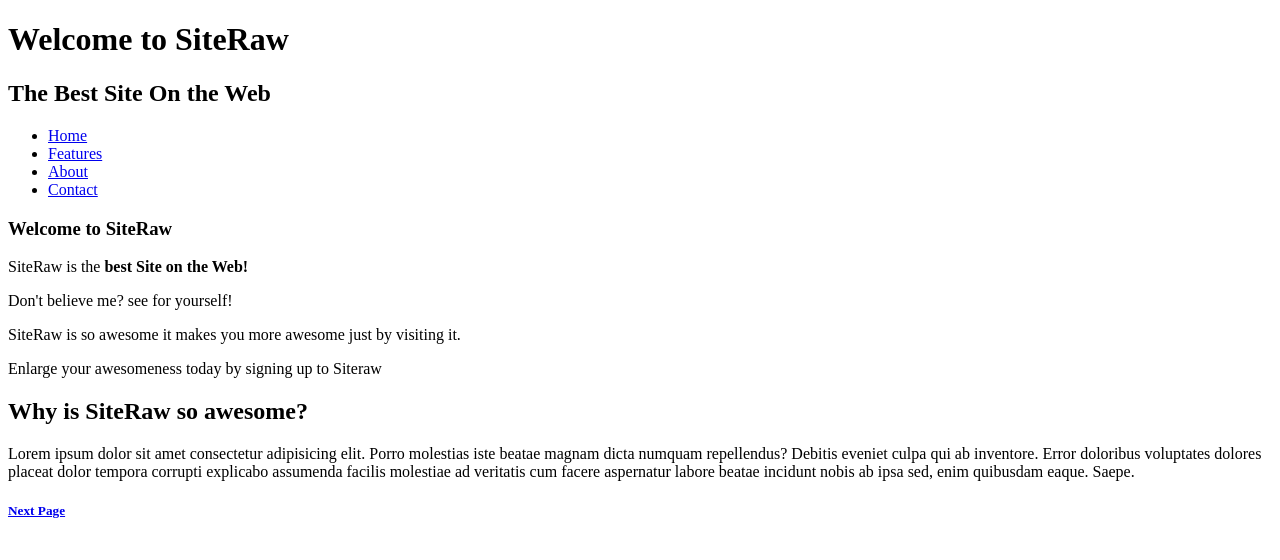
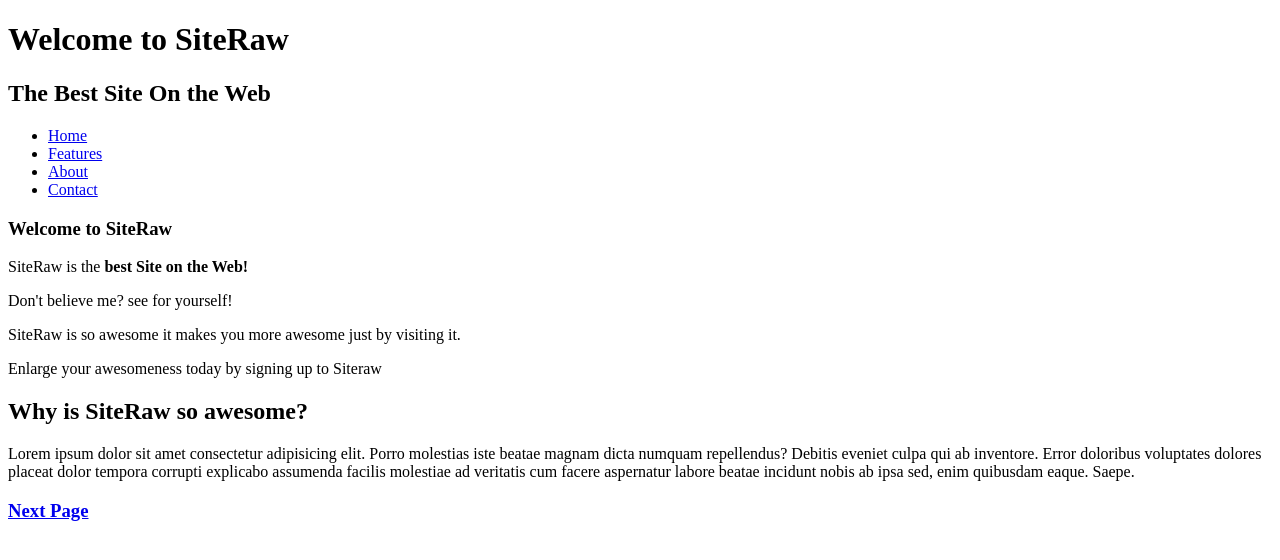
Before and after one commit to imranmusharraf/Only-HTML-Template, a plain HTML site: page index.html in a window 1280 px wide. Drawn offline with Linux system fonts and the light colour scheme.

Commit message:
Update index.html

```diff
--- a/index.html
+++ b/index.html
@@ -21,6 +21,6 @@
     <p>Enlarge your awesomeness today by signing up to Siteraw</p>
     <h2>Why is SiteRaw so awesome?</h2>
     <p>Lorem ipsum dolor sit amet consectetur adipisicing elit. Porro molestias iste beatae magnam dicta numquam repellendus? Debitis eveniet culpa qui ab inventore. Error doloribus voluptates dolores placeat dolor tempora corrupti explicabo assumenda facilis molestiae ad veritatis cum facere aspernatur labore beatae incidunt nobis ab ipsa sed, enim quibusdam eaque. Saepe.</p>
-    <h5> <a href="./index2.html">Next Page</a></h5>
+    <h3> <a href="./index2.html">Next Page</a></h3>
 </body>
 </html>
```
